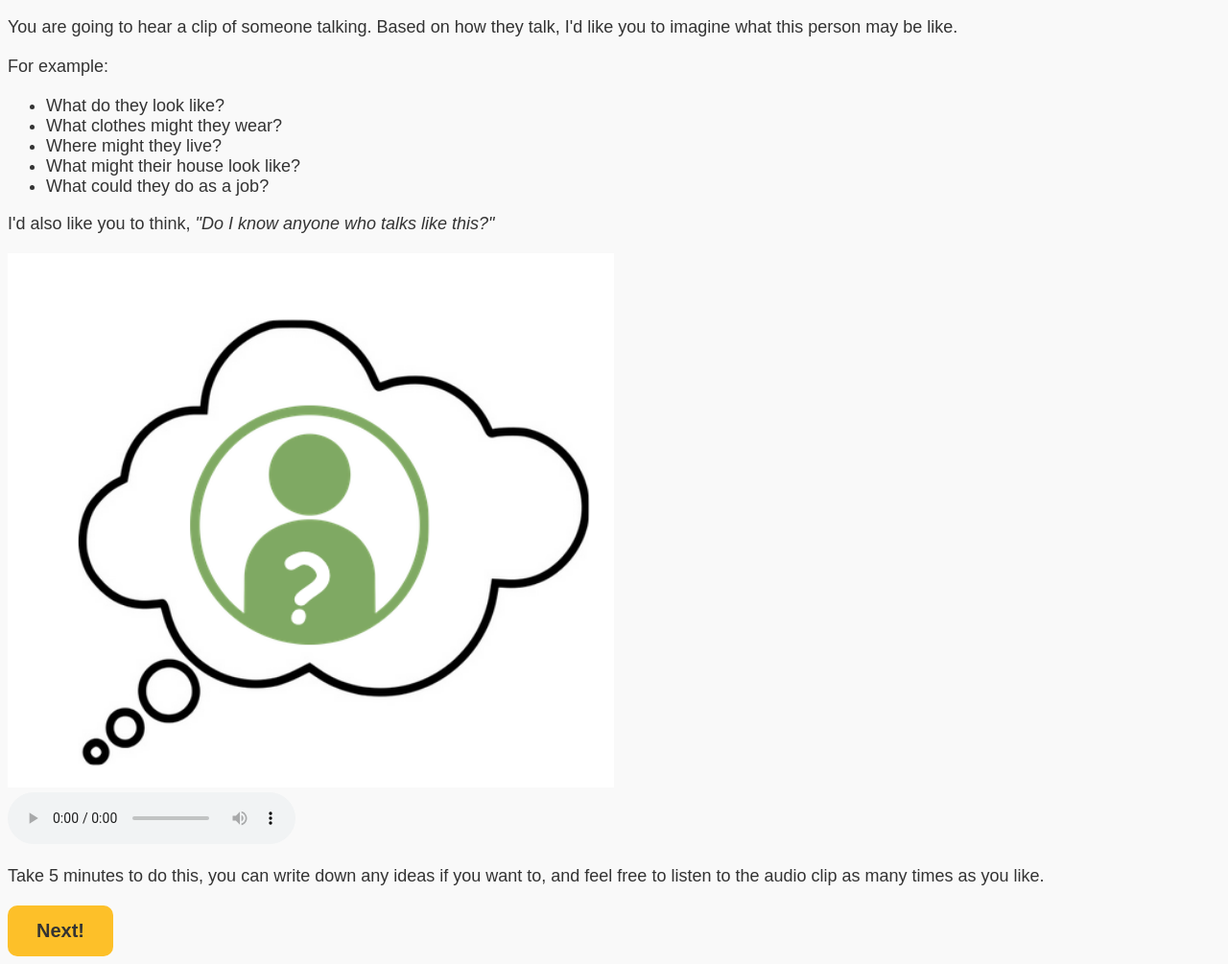
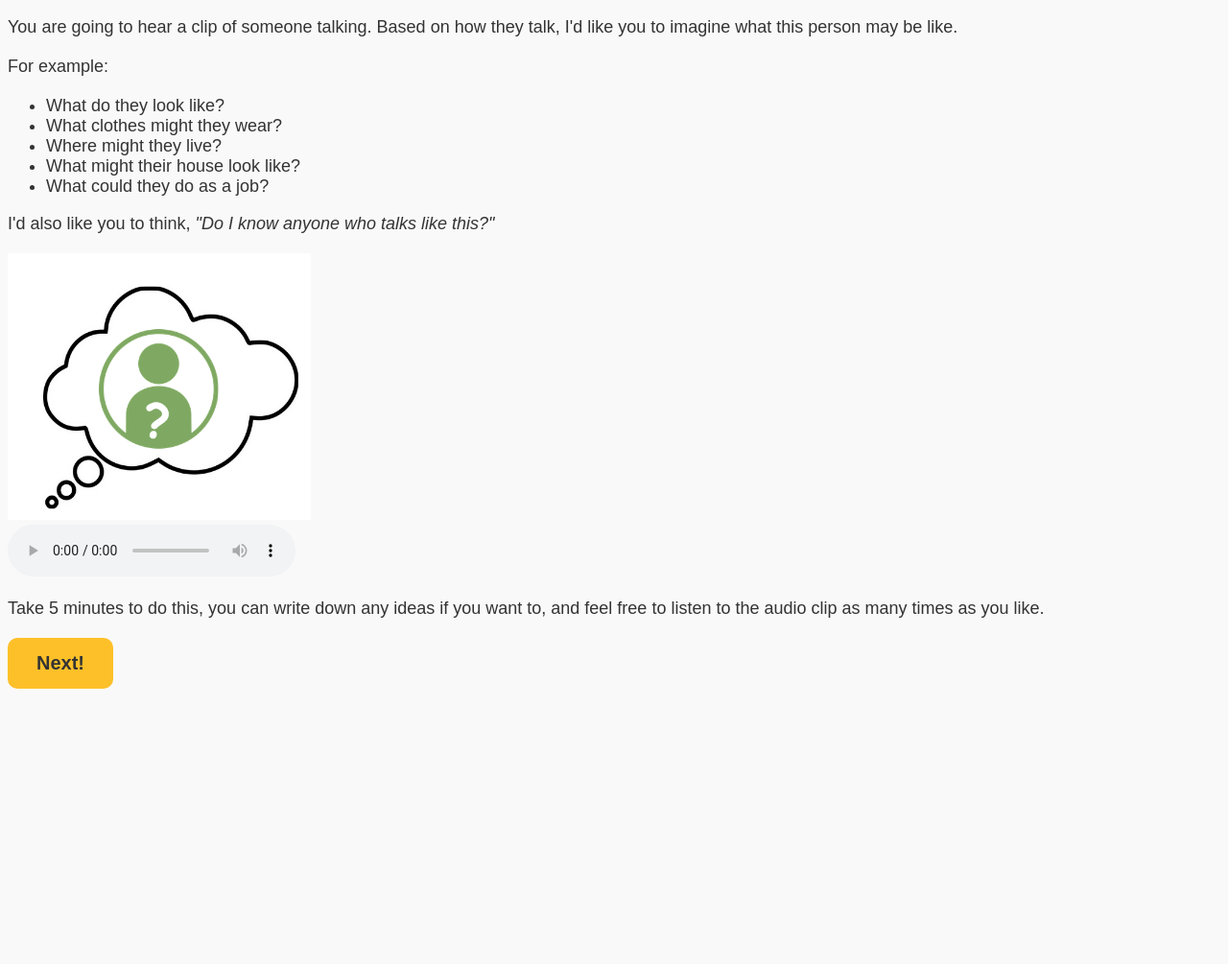
Before and after one commit to patayto/ellaexperiment3, a Jekyll site: the page index.html, which Jekyll copies as it is, in a window 1280 px wide. Shown: the whole page at 96% size. Built offline with Jekyll 4.4.1, drawn with Linux system fonts in a browser that asks for light colours; after the commit the page ends 900 px from its top, so only the background shows below that.

Commit message:
Update index.html

```diff
--- a/index.html
+++ b/index.html
@@ -181,7 +181,7 @@
         <li>What could they do as a job?</li>
     </ul>
     <p>I'd also like you to think, <em>"Do I know anyone who talks like this?"</em></p>
-	<img src="person.png" width="50%" height="50%">
+	<img src="person.png" width="25%" height="25%">
 	<br>
 	 <audio controls>
 	 <source src="audio.mp3" type="audio/mpeg">
```
